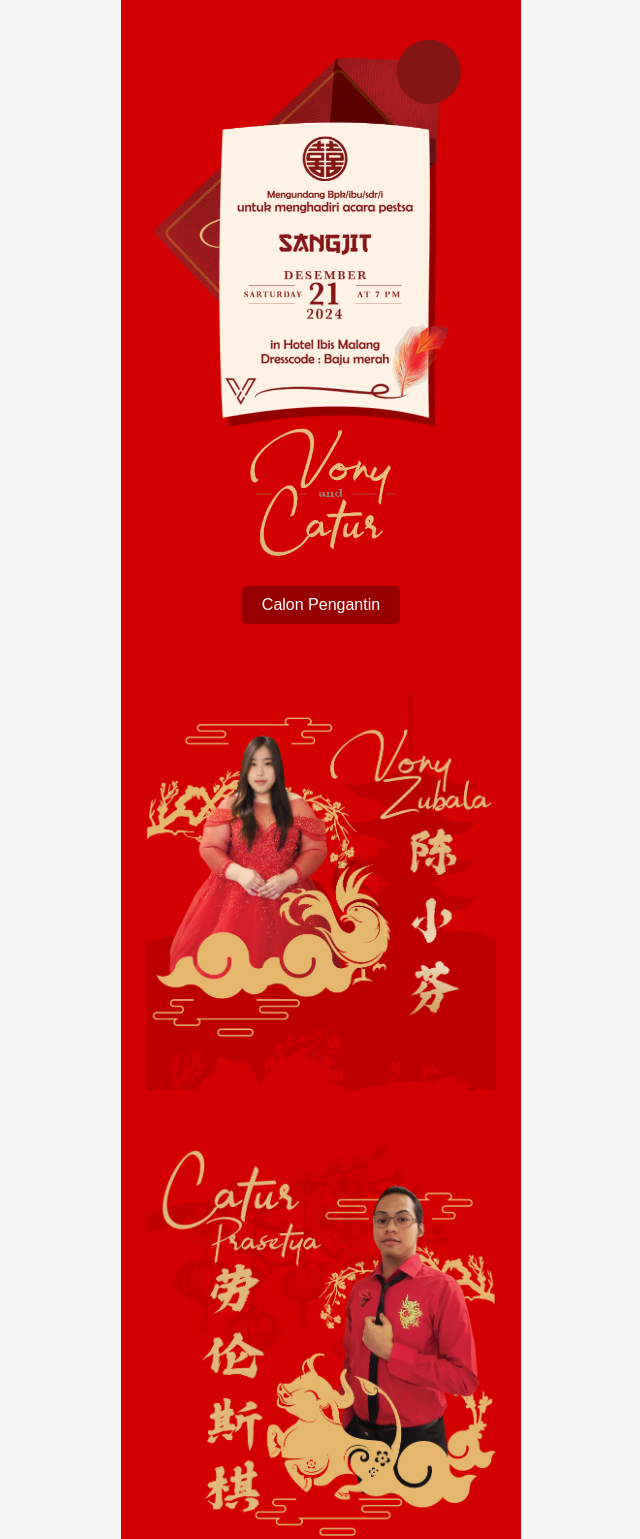
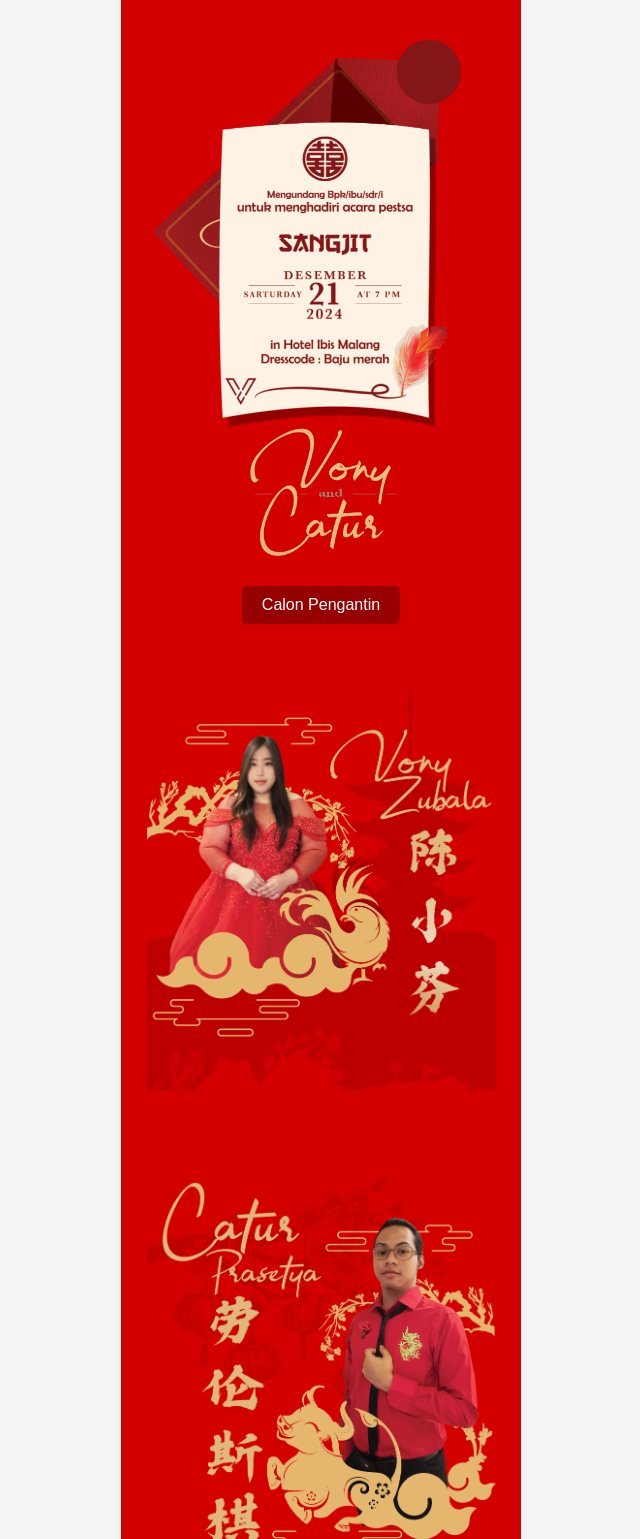
Before and after one commit to Vonca-VonyCatur/Wedding-vc, a plain HTML site: page Page1.html in a window 1280 px wide. Shown: the top 1539 px of the page, without its empty margins (319-959 px from the left). Drawn offline with Linux system fonts and the light colour scheme.

Commit message:
Update styles1.css

```diff
--- a/styles1.css
+++ b/styles1.css
@@ -109,7 +109,7 @@ button {
 
 #section1 {
     align-items: left;
-    height: 56vh;
+    height: 60vh;
 }
 #section2 {
     align-items: right;
```
